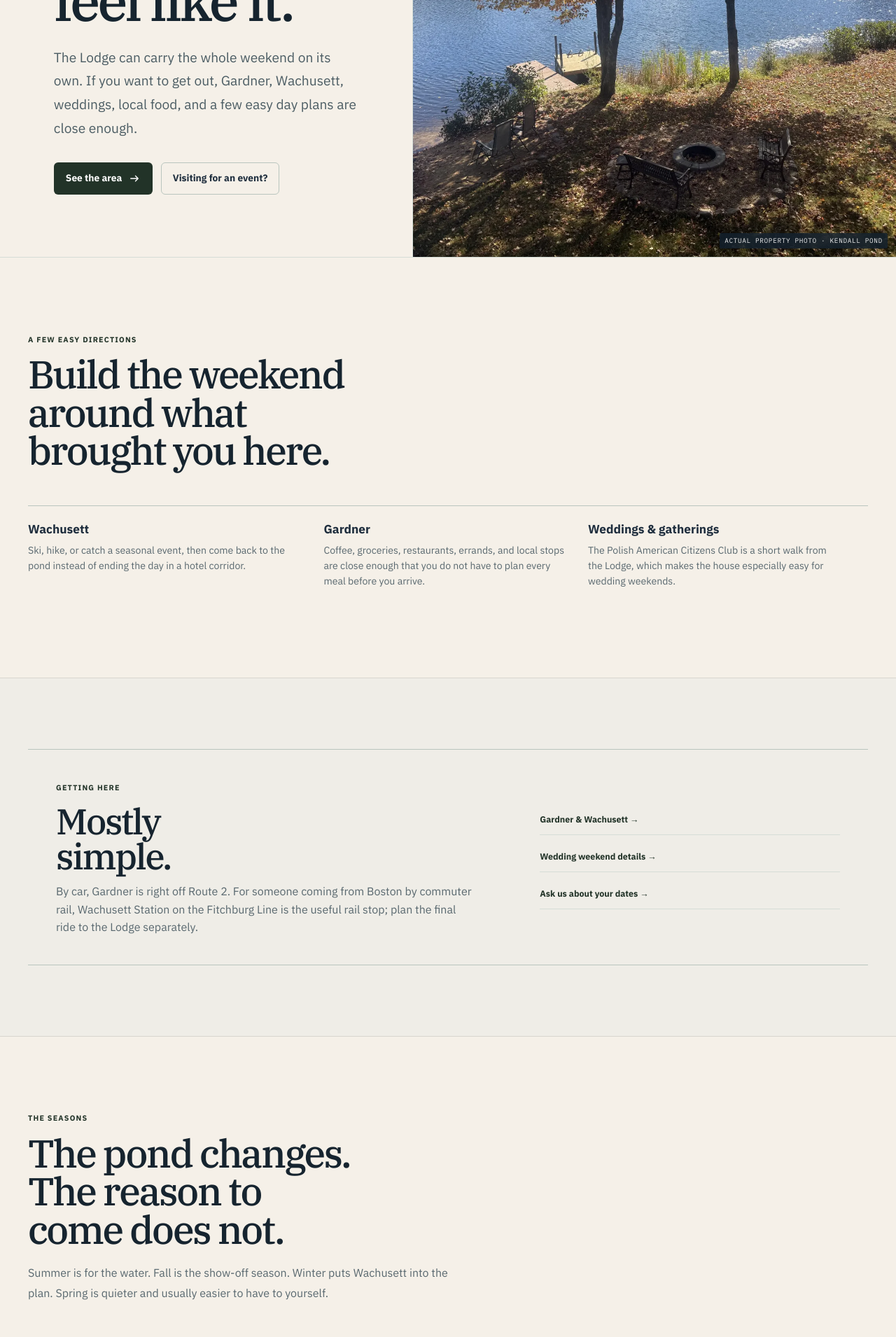
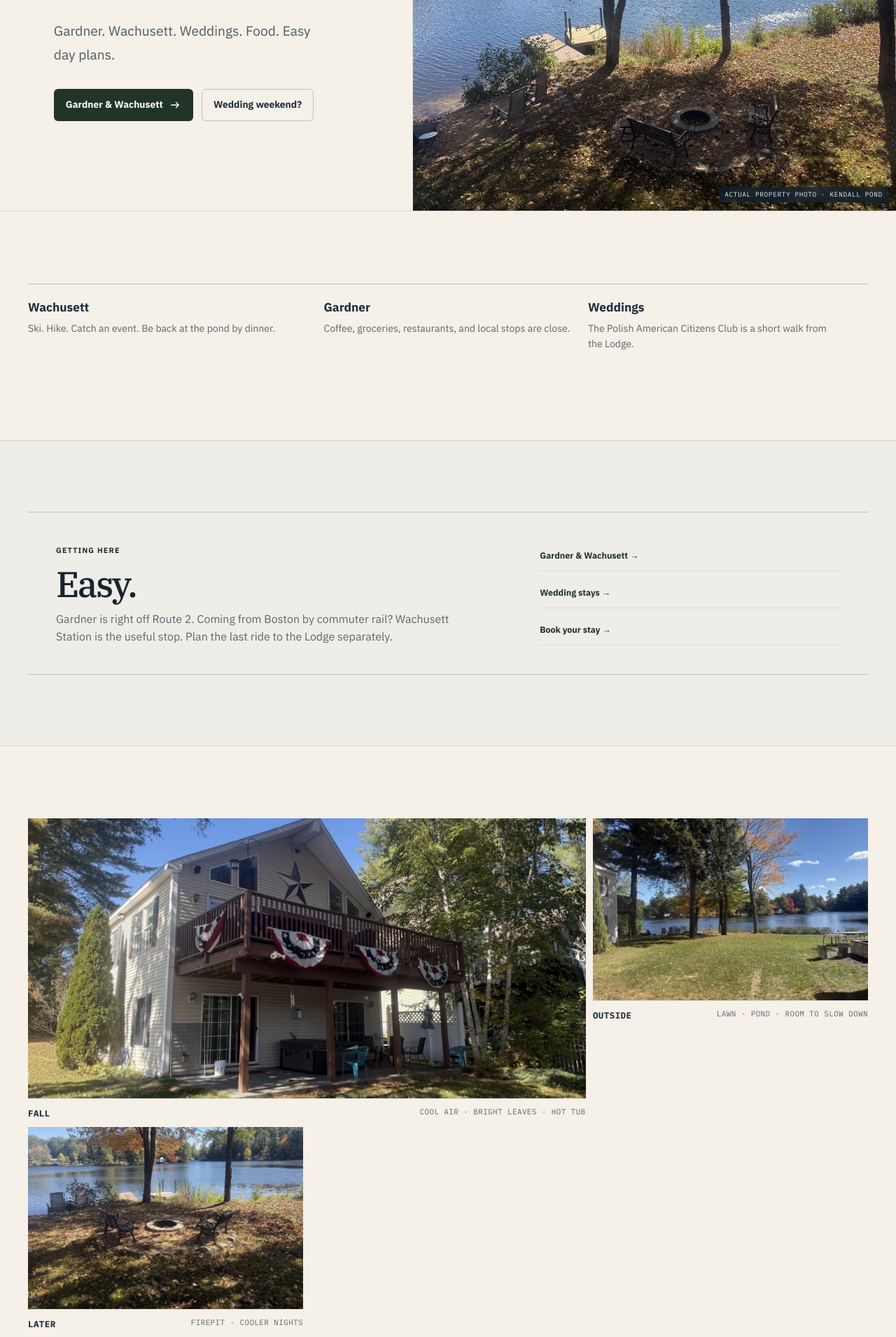
Before and after one commit to PublicLogic/KendallPondLodge, a Next.js app: page /explore in a window 1280 px wide. Shown: the part 400-2310 px from the top of the page at 70% size. Built offline with nearby package versions, Linux system fonts and the light colour scheme.

Commit message:
Tighten Explore into a simple visitor guide

```diff
--- a/app/explore/page.tsx
+++ b/app/explore/page.tsx
@@ -1,13 +1,12 @@
 import type { Metadata } from "next";
 import Link from "next/link";
-import { InfoCard, SectionHeading } from "@/app/_components/Content";
+import { InfoCard } from "@/app/_components/Content";
 import { PageHero } from "@/app/_components/PageHero";
 import { PhotoCard } from "@/app/_components/PhotoCard";
 
 export const metadata: Metadata = {
   title: "Explore",
-  description:
-    "A simple guide to Gardner, Wachusett Mountain, nearby events, and getting to the Lodge at Kendall Pond.",
+  description: "Gardner, Wachusett, nearby events, and getting to the Lodge at Kendall Pond.",
 };
 
 export default function ExplorePage() {
@@ -15,42 +14,20 @@ export default function ExplorePage() {
     <main id="main-content">
       <PageHero
         eyebrow="Around Kendall Pond"
-        title="Leave the pond if you feel like it."
-        intro="The Lodge can carry the whole weekend on its own. If you want to get out, Gardner, Wachusett, weddings, local food, and a few easy day plans are close enough."
+        title="A little farther out."
+        intro="Gardner. Wachusett. Weddings. Food. Easy day plans."
         image="/images/kpl/fall-pond.webp"
-        imageAlt="Kendall Pond surrounded by fall foliage"
+        imageAlt="Kendall Pond in fall"
         imagePosition="center 58%"
-        primaryAction={{ href: "/area", label: "See the area" }}
-        secondaryAction={{ href: "/events", label: "Visiting for an event?" }}
+        primaryAction={{ href: "/area", label: "Gardner & Wachusett" }}
+        secondaryAction={{ href: "/events", label: "Wedding weekend?" }}
       />
 
       <section className="content-section">
-        <SectionHeading
-          eyebrow="A few easy directions"
-          title="Build the weekend around what brought you here."
-        />
-
         <div className="info-grid info-grid-three">
-          <InfoCard title="Wachusett">
-            <p>
-              Ski, hike, or catch a seasonal event, then come back to the pond
-              instead of ending the day in a hotel corridor.
-            </p>
-          </InfoCard>
-
-          <InfoCard title="Gardner">
-            <p>
-              Coffee, groceries, restaurants, errands, and local stops are close
-              enough that you do not have to plan every meal before you arrive.
-            </p>
-          </InfoCard>
-
-          <InfoCard title="Weddings & gatherings">
-            <p>
-              The Polish American Citizens Club is a short walk from the Lodge,
-              which makes the house especially easy for wedding weekends.
-            </p>
-          </InfoCard>
+          <InfoCard title="Wachusett"><p>Ski. Hike. Catch an event. Be back at the pond by dinner.</p></InfoCard>
+          <InfoCard title="Gardner"><p>Coffee, groceries, restaurants, and local stops are close.</p></InfoCard>
+          <InfoCard title="Weddings"><p>The Polish American Citizens Club is a short walk from the Lodge.</p></InfoCard>
         </div>
       </section>
 
@@ -58,68 +35,25 @@ export default function ExplorePage() {
         <div className="explore-arrival-strip">
           <div>
             <p className="eyebrow">Getting here</p>
-            <h2>Mostly simple.</h2>
+            <h2>Easy.</h2>
             <p>
-              By car, Gardner is right off Route 2. For someone coming from
-              Boston by commuter rail, Wachusett Station on the Fitchburg Line
-              is the useful rail stop; plan the final ride to the Lodge
-              separately.
+              Gardner is right off Route 2. Coming from Boston by commuter rail?
+              Wachusett Station is the useful stop. Plan the last ride to the Lodge separately.
             </p>
           </div>
-
           <div className="explore-arrival-links">
             <Link href="/area">Gardner & Wachusett →</Link>
-            <Link href="/events">Wedding weekend details →</Link>
-            <Link href="/book">Ask us about your dates →</Link>
+            <Link href="/events">Wedding stays →</Link>
+            <Link href="/book">Book your stay →</Link>
           </div>
         </div>
       </section>
 
       <section className="content-section">
-        <SectionHeading
-          eyebrow="The seasons"
-          title="The pond changes. The reason to come does not."
-          intro="Summer is for the water. Fall is the show-off season. Winter puts Wachusett into the plan. Spring is quieter and usually easier to have to yourself."
-        />
-
         <div className="photo-grid">
-          <PhotoCard
-            src="/images/kpl/fall-lodge.webp"
-            alt="The Lodge at Kendall Pond in fall"
-            title="Fall at the Lodge"
-            note="Cool air, bright leaves, hot tub weather"
-            wide
-          />
-          <PhotoCard
-            src="/images/kpl/fall-lawn.webp"
-            alt="The waterfront lawn in fall"
-            title="Room outside"
-            note="The lawn and pond stay part of the weekend"
-          />
-          <PhotoCard
-            src="/images/kpl/fall-firepit.webp"
-            alt="The shoreline firepit in fall"
-            title="Later evenings"
-            note="Firepit season gets better when the air cools"
-          />
-        </div>
-      </section>
-
-      <section className="content-section surface-section">
-        <div className="booking-cta-panel">
-          <div>
-            <p className="eyebrow">Start with the Lodge</p>
-            <h2>Then decide how much you want to leave it.</h2>
-            <p>
-              Send us your dates and group size. We will check availability and
-              get you a direct quote.
-            </p>
-          </div>
-          <div>
-            <Link className="button button-primary" href="/book">
-              Book your stay →
-            </Link>
-          </div>
+          <PhotoCard src="/images/kpl/fall-lodge.webp" alt="The Lodge in fall" title="Fall" note="Cool air · bright leaves · hot tub" wide />
+          <PhotoCard src="/images/kpl/fall-lawn.webp" alt="The waterfront lawn in fall" title="Outside" note="Lawn · pond · room to slow down" />
+          <PhotoCard src="/images/kpl/fall-firepit.webp" alt="The shoreline firepit in fall" title="Later" note="Firepit · cooler nights" />
         </div>
       </section>
     </main>
```
